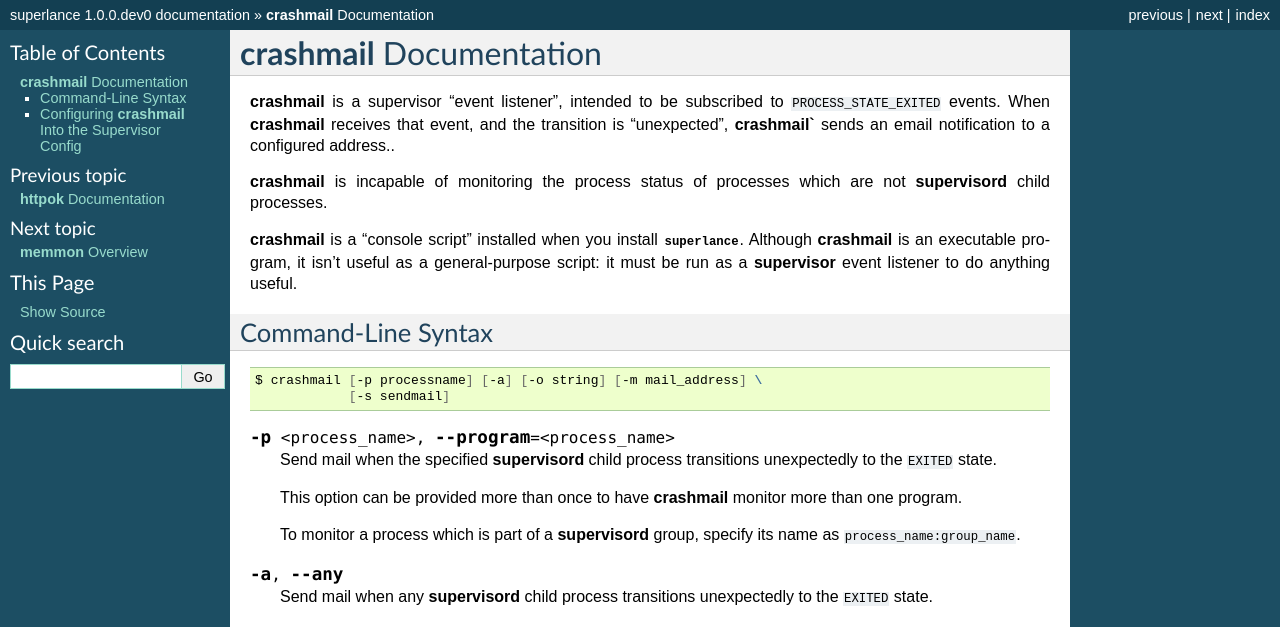
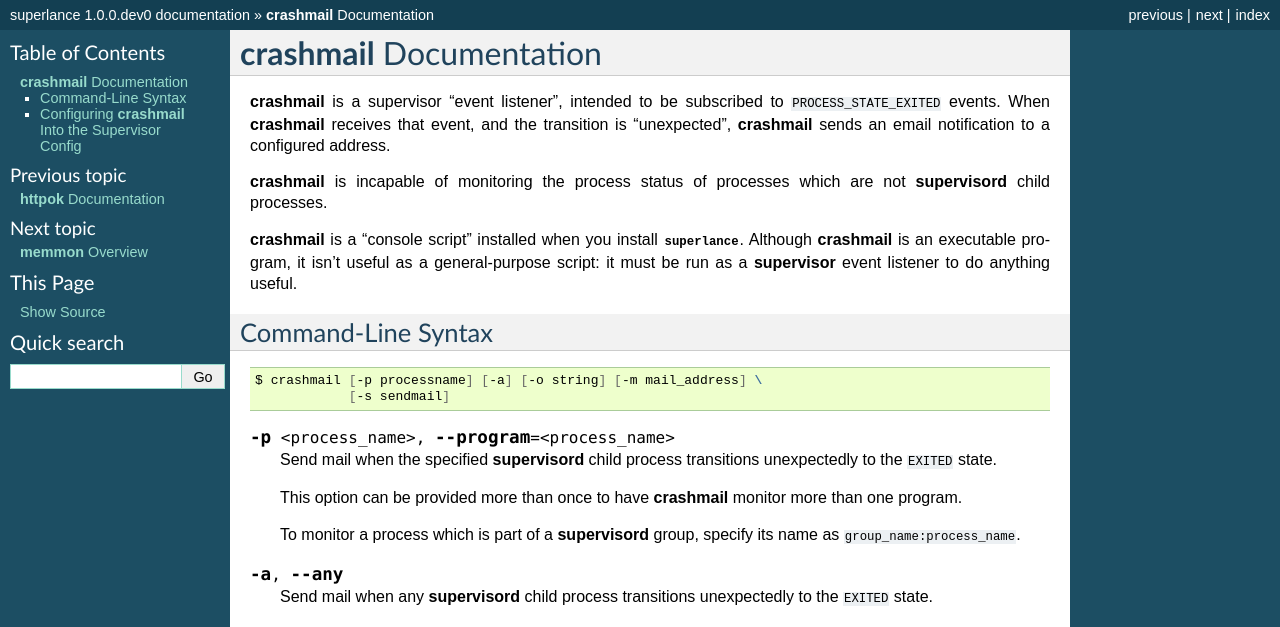
Before and after one commit to Supervisor/superlance, a Sphinx documentation site: the page built from docs/crashmail.rst, in a window 1280 px wide. Shown: the top 627 px of the page. Built offline with Sphinx 7.4.7, drawn with Linux system fonts in a browser that asks for light colours.

Commit message:
Fix namespec examples. Refs #79

```diff
--- a/docs/crashmail.rst
+++ b/docs/crashmail.rst
@@ -3,8 +3,8 @@
 
 :command:`crashmail` is a supervisor "event listener", intended to be
 subscribed to ``PROCESS_STATE_EXITED`` events. When :command:`crashmail`
-receives that event, and the transition is "unexpected", :command:`crashmail``
-sends an email notification to a configured address..
+receives that event, and the transition is "unexpected", :command:`crashmail`
+sends an email notification to a configured address.
 
 :command:`crashmail` is incapable of monitoring the process status of processes
 which are not :command:`supervisord` child processes.
@@ -33,7 +33,7 @@ Command-Line Syntax
    monitor more than one program.
 
    To monitor a process which is part of a :command:`supervisord` group,
-   specify its name as ``process_name:group_name``.
+   specify its name as ``group_name:process_name``.
 
 .. cmdoption:: -a, --any
 
```
Also changed, not shown: 2 other files.
